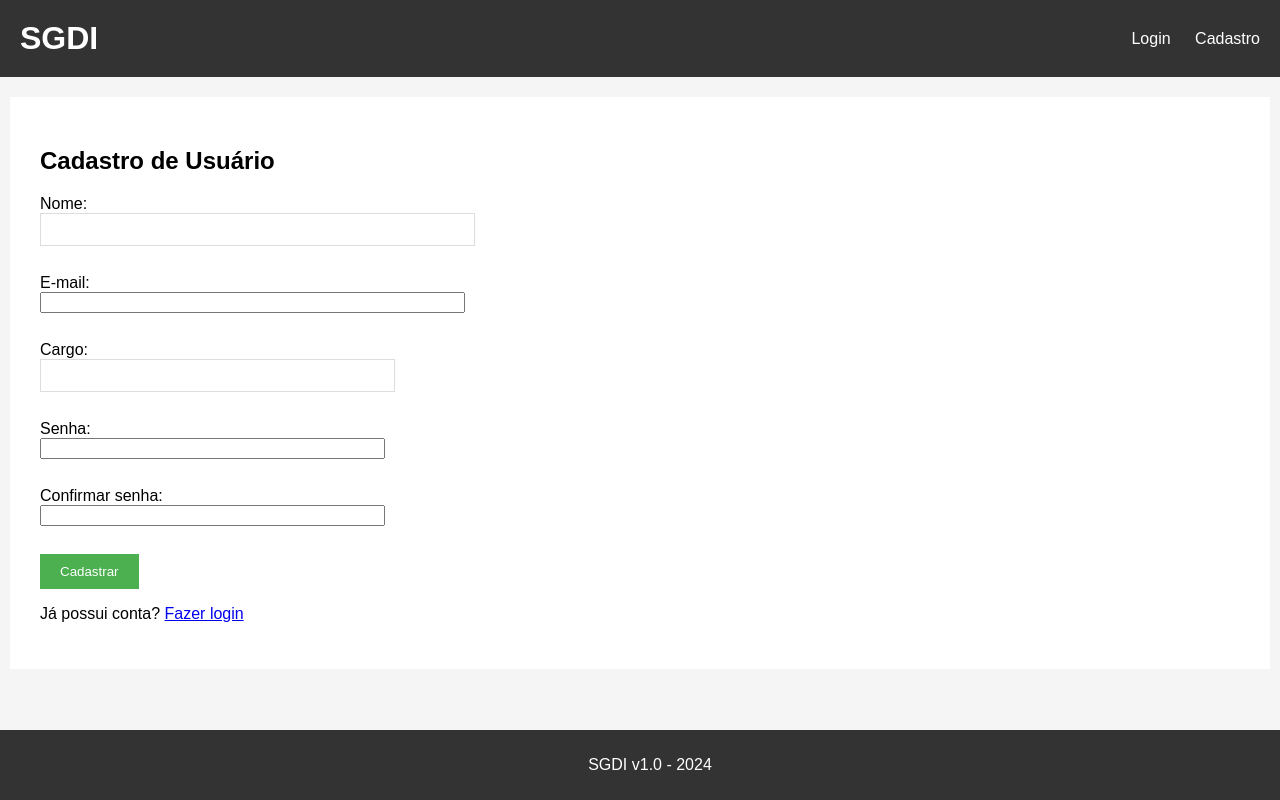
After one commit to rklein7/sistema-sgdi, a Flask app: page /cadastro in a window 1280 px wide. The commit adds this page. Run offline with Flask 3, Linux system fonts and the light colour scheme.

Commit message:
feat: implementação de cadastro e login, telas e backend

```diff
--- a/app.py
+++ b/app.py
@@ -1,7 +1,9 @@
-from flask import Flask, render_template, request, redirect, flash
+from flask import Flask, render_template, request, redirect, flash, session
 from supabase import create_client, Client
 from dotenv import load_dotenv
 from datetime import datetime, timezone
+from functools import wraps
+from werkzeug.security import generate_password_hash, check_password_hash
 import os
 
 load_dotenv()
@@ -28,7 +30,101 @@ def calcular_dias_parada(data_str):
         return 0
 
 
+def login_required(view_func):
+    @wraps(view_func)
+    def wrapped_view(*args, **kwargs):
+        if not session.get('usuario_id'):
+            flash('Faça login para continuar')
+            return redirect('/login')
+        return view_func(*args, **kwargs)
+    return wrapped_view
+
+
+@app.context_processor
+def inject_usuario_logado():
+    return {
+        'usuario_logado': {
+            'id': session.get('usuario_id'),
+            'nome': session.get('usuario_nome'),
+            'cargo': session.get('usuario_cargo'),
+        }
+    }
+
+
+@app.route('/cadastro', methods=['GET', 'POST'])
+def cadastro():
+    if request.method == 'POST':
+        nome = request.form.get('nome', '').strip()
+        email = request.form.get('email', '').strip().lower()
+        senha = request.form.get('senha', '')
+        confirmar_senha = request.form.get('confirmar_senha', '')
+        cargo = request.form.get('cargo', '').strip()
+
+        if senha != confirmar_senha:
+            flash('As senhas não coincidem')
+            return redirect('/cadastro')
+
+        usuario_existente = (
+            supabase.table('usuarios')
+            .select('id')
+            .eq('email', email)
+            .execute()
+        )
+
+        if usuario_existente.data:
+            flash('E-mail já cadastrado')
+            return redirect('/cadastro')
+
+        senha_hash = generate_password_hash(senha)
+        dados = {
+            'nome': nome,
+            'email': email,
+            'senha_hash': senha_hash,
+            'cargo': cargo,
+            'criado_em': datetime.now(timezone.utc).isoformat(),
+        }
+        supabase.table('usuarios').insert(dados).execute()
+        flash('Cadastro realizado com sucesso!')
+        return redirect('/login')
+
+    return render_template('cadastro.html')
+
+
+@app.route('/login', methods=['GET', 'POST'])
+def login():
+    if request.method == 'POST':
+        email = request.form.get('email', '').strip().lower()
+        senha = request.form.get('senha', '')
+        resposta = (
+            supabase.table('usuarios')
+            .select('*')
+            .eq('email', email)
+            .execute()
+        )
+
+        usuario = resposta.data[0] if resposta.data else None
+        if not usuario or not check_password_hash(usuario['senha_hash'], senha):
+            flash('E-mail ou senha incorretos')
+            return redirect('/login')
+
+        session['usuario_id'] = usuario['id']
+        session['usuario_nome'] = usuario['nome']
+        session['usuario_cargo'] = usuario['cargo']
+
+        flash(f"Bem-vindo, {usuario['nome']}!")
+        return redirect('/')
+
+    return render_template('login.html')
+
+
+@app.route('/logout')
+def logout():
+    session.clear()
+    return redirect('/login')
+
+
 @app.route('/')
+@login_required
 def index():
     filtro = request.args.get('prioridade', 'Todas')
     query = supabase.table('demandas').select('*')
@@ -50,6 +146,7 @@ def index():
 
 
 @app.route('/nova_demanda', methods=['GET', 'POST'])
+@login_required
 def nova_demanda():
     if request.method == 'POST':
         prioridade = request.form.get('prioridade', 'Média')
@@ -62,6 +159,7 @@ def nova_demanda():
             'descricao':   request.form['descricao'],
             'solicitante': request.form['solicitante'],
             'prioridade':  prioridade,
+            'usuario_id':  session['usuario_id'],
         }
         supabase.table('demandas').insert(dados).execute()
         flash('Demanda criada com sucesso!')
@@ -70,6 +168,7 @@ def nova_demanda():
 
 
 @app.route('/editar/<int:id>', methods=['GET', 'POST'])
+@login_required
 def editar(id):
     res = supabase.table('demandas').select('*').eq('id', id).single().execute()
     demanda_atual = res.data
@@ -100,6 +199,7 @@ def editar(id):
 
 
 @app.route('/deletar/<int:id>')
+@login_required
 def deletar(id):
     supabase.table('demandas').delete().eq('id', id).execute()
     flash('Demanda deletada!')
@@ -107,6 +207,7 @@ def deletar(id):
 
 
 @app.route('/buscar')
+@login_required
 def buscar():
     termo = request.args.get('q', '')
     res = supabase.table('demandas').select('*').ilike('titulo', f'%{termo}%').execute()
@@ -122,6 +223,7 @@ def buscar():
 
 
 @app.route('/detalhes/<int:id>')
+@login_required
 def detalhes(id):
     demanda = supabase.table('demandas').select('*').eq('id', id).single().execute()
     comentarios = supabase.table('comentarios').select('*').eq('demanda_id', id).order('data').execute()
@@ -129,6 +231,7 @@ def detalhes(id):
 
 
 @app.route('/adicionar_comentario/<int:demanda_id>', methods=['POST'])
+@login_required
 def adicionar_comentario(demanda_id):
     dados = {
         'demanda_id': demanda_id,
--- a/templates/base.html
+++ b/templates/base.html
@@ -11,12 +11,21 @@
     <div class="header">
         <h1>SGDI</h1>
         <div class="menu">
+            {% if usuario_logado.id %}
                 <a href="/">Início</a>
                 <a href="/nova_demanda">Nova Demanda</a>
                 <form action="/buscar" method="GET" style="display:inline;">
                     <input type="text" name="q" placeholder="Buscar">
                     <button type="submit">Buscar</button>
                 </form>
+                <span style="margin-left: 12px;">
+                    {{ usuario_logado.nome }}{% if usuario_logado.cargo %} ({{ usuario_logado.cargo }}){% endif %}
+                </span>
+                <a href="/logout" style="margin-left: 12px;">Sair</a>
+            {% else %}
+                <a href="/login">Login</a>
+                <a href="/cadastro">Cadastro</a>
+            {% endif %}
         </div>
     </div>
 
--- /dev/null
+++ b/templates/cadastro.html
@@ -0,0 +1,44 @@
+{% extends "base.html" %}
+
+{% block content %}
+<h2>Cadastro de Usuário</h2>
+
+<form method="POST" action="/cadastro">
+    <div>
+        <label>Nome:</label><br>
+        <input type="text" name="nome" size="50" required>
+    </div>
+    <br>
+
+    <div>
+        <label>E-mail:</label><br>
+        <input type="email" name="email" size="50" required>
+    </div>
+    <br>
+
+    <div>
+        <label>Cargo:</label><br>
+        <input type="text" name="cargo" size="40" required>
+    </div>
+    <br>
+
+    <div>
+        <label>Senha:</label><br>
+        <input type="password" name="senha" size="40" required>
+    </div>
+    <br>
+
+    <div>
+        <label>Confirmar senha:</label><br>
+        <input type="password" name="confirmar_senha" size="40" required>
+    </div>
+    <br>
+
+    <button type="submit">Cadastrar</button>
+</form>
+
+<p>
+    Já possui conta?
+    <a href="/login">Fazer login</a>
+</p>
+{% endblock %}
```
Also changed, not shown: templates/login.html (added, +26 -0 lines). Lines whose indentation alone changed are shown as unchanged.
